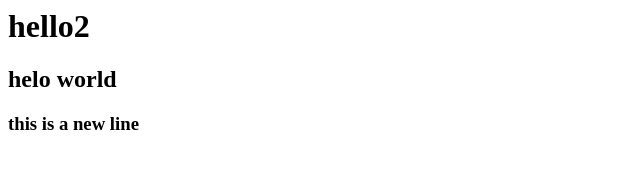
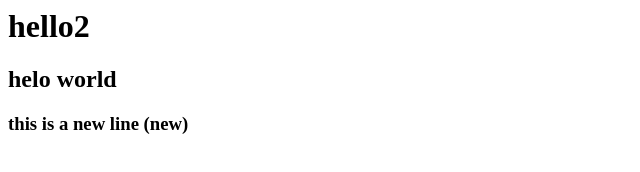
Before and after one commit to aanam18/Demo2, a plain HTML site: page index.html in a window 1280 px wide. Shown: the full height of the page, 0-640 px from the left. Drawn offline with Linux system fonts and the light colour scheme.

Commit message:
confilic

```diff
--- a/index.html
+++ b/index.html
@@ -1,3 +1,3 @@
 <h1>hello2</h1>
 <h2>helo world</h2>
-<h3>this is a new line</h3>
+<h3>this is a new line (new)</h3>
```
